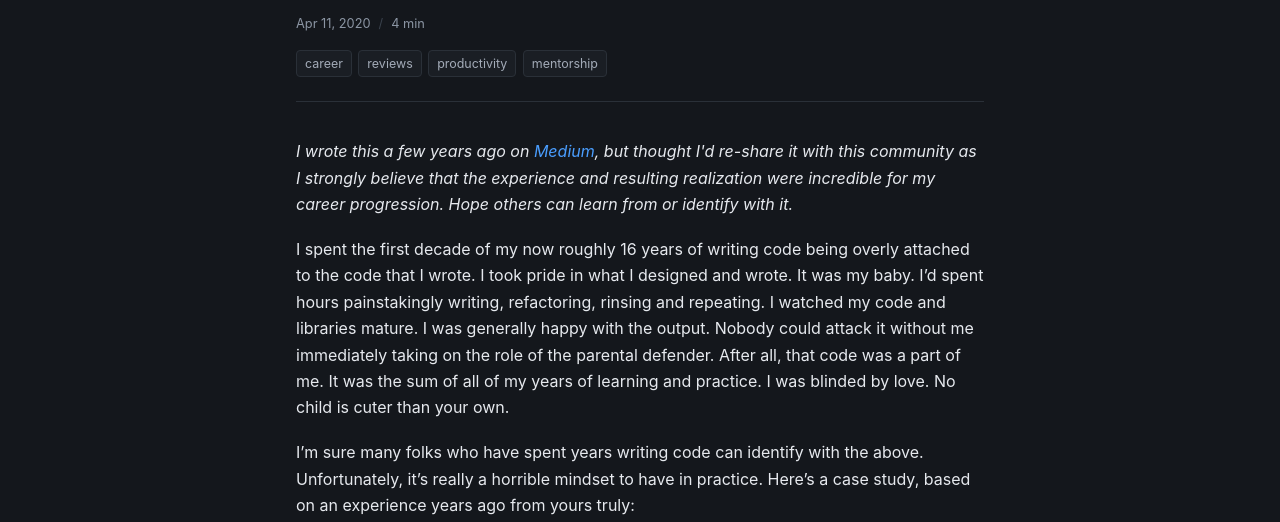
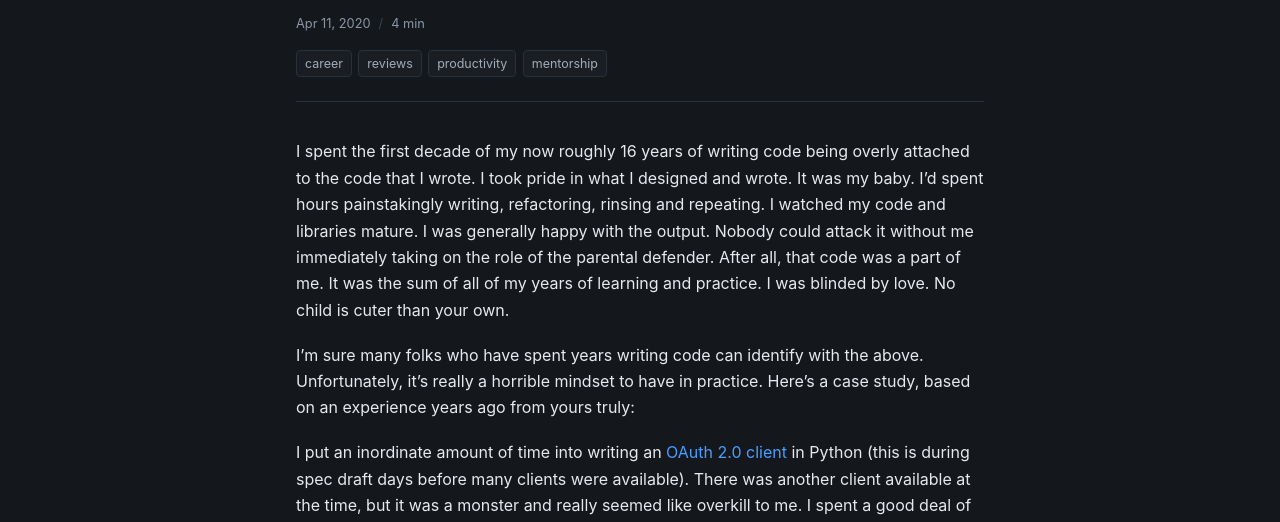
Before and after one commit to demianbrecht/www, an Astro site: page /posts/dude-im-slagging-your-code-not-you in a window 1280 px wide. Shown: the part 214-736 px from the top of the page. Built offline with nearby package versions, Linux system fonts and the light colour scheme; Astro itself is replaced by a stand-in of ours; some packages are replaced by stand-ins of ours.

Commit message:
post update

```diff
--- a/src/content/posts/dude-im-slagging-your-code-not-you.mdx
+++ b/src/content/posts/dude-im-slagging-your-code-not-you.mdx
@@ -6,8 +6,6 @@ pubDate: 2020-04-11
 tags: ['career', 'reviews', 'productivity', 'mentorship']
 draft: false
 ---
-
-_I wrote this a few years ago on [Medium](https://engineering.salesforce.com/dude-im-slagging-your-code-not-you-f8b3f5769647), but thought I'd re-share it with this community as I strongly believe that the experience and resulting realization were incredible for my career progression. Hope others can learn from or identify with it._
 
 I spent the first decade of my now roughly 16 years of writing code being overly attached to the code that I wrote. I took pride in what I designed and wrote. It was my baby. I’d spent hours painstakingly writing, refactoring, rinsing and repeating. I watched my code and libraries mature. I was generally happy with the output. Nobody could attack it without me immediately taking on the role of the parental defender. After all, that code was a part of me. It was the sum of all of my years of learning and practice. I was blinded by love. No child is cuter than your own.
 
```
